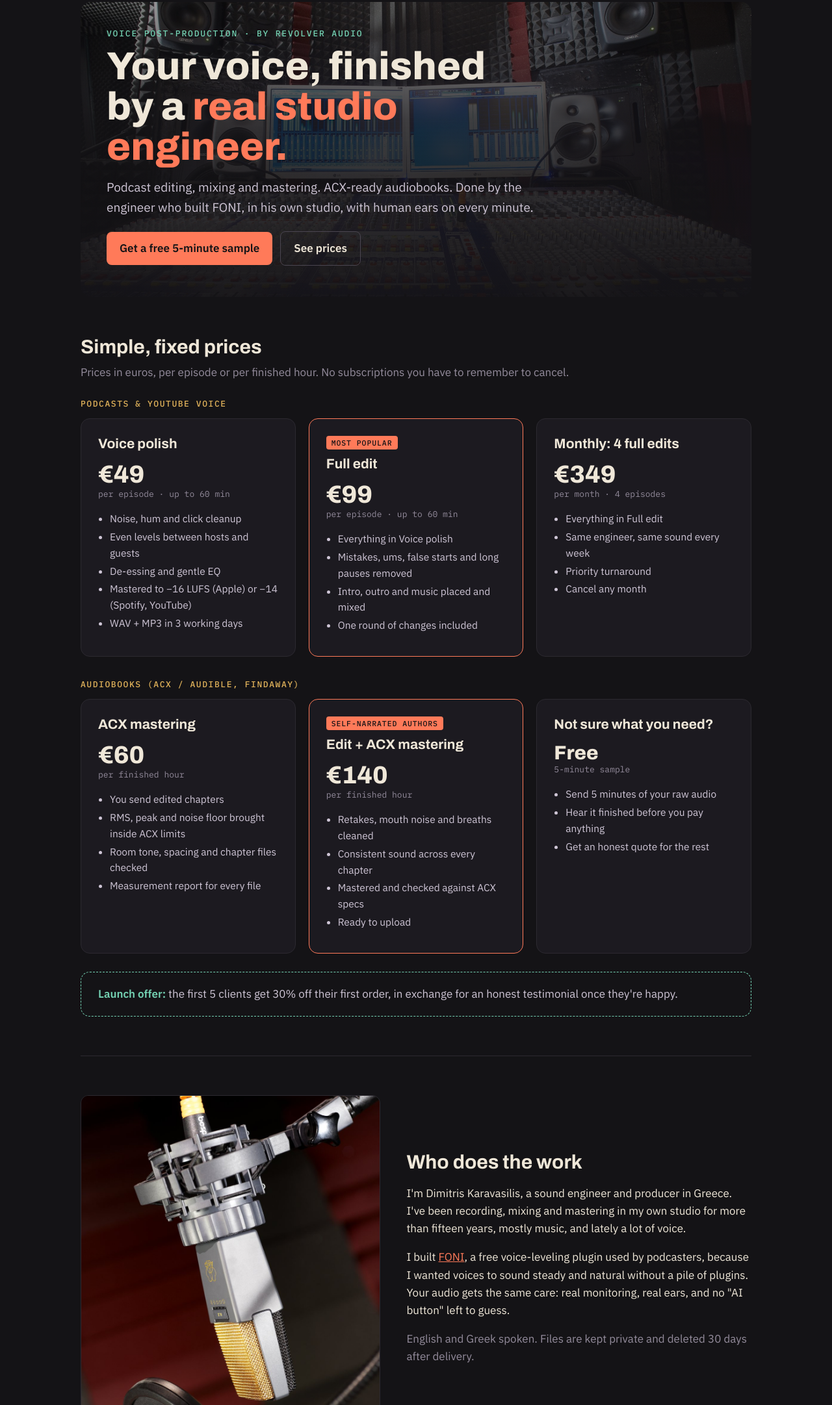
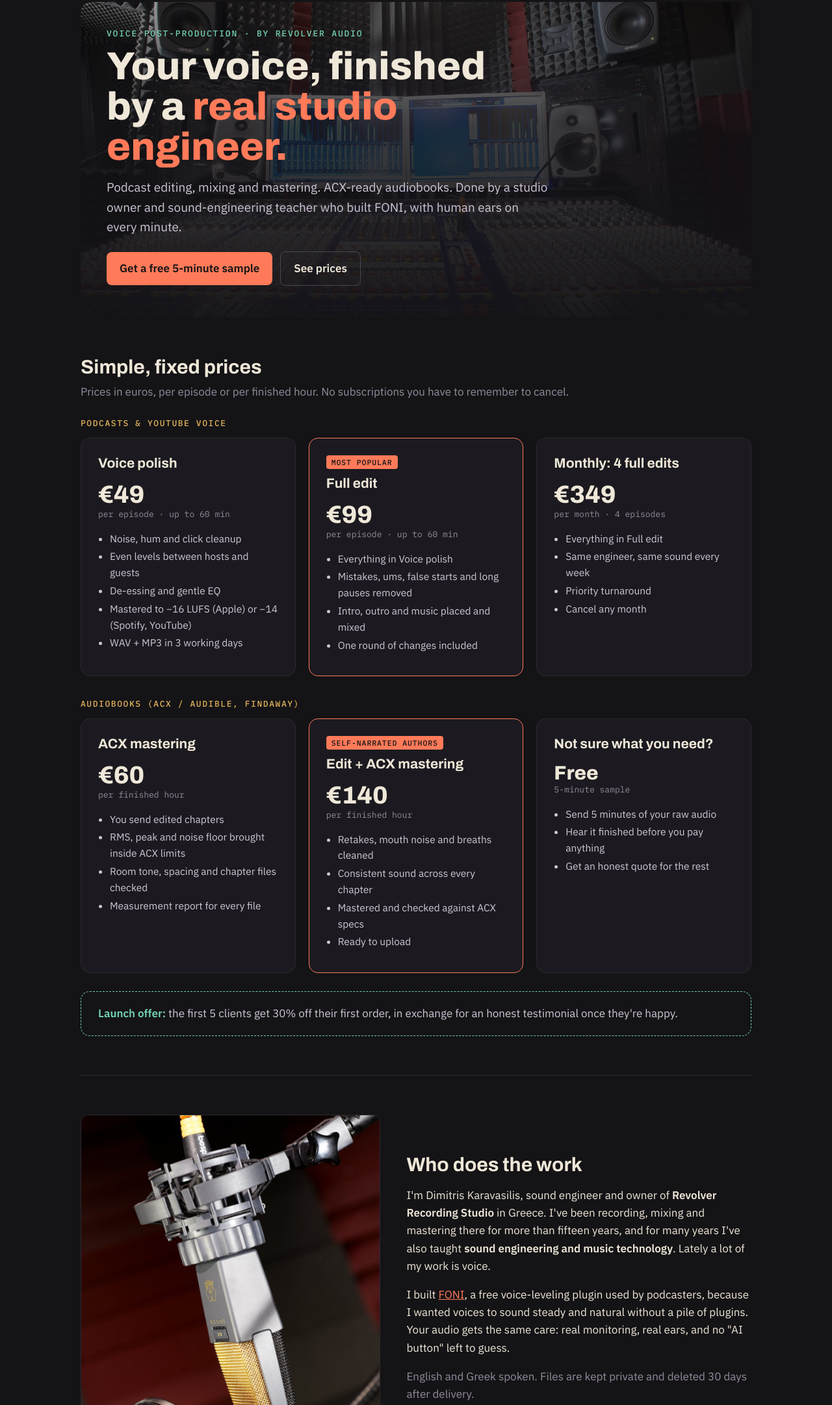
Before and after one commit to revolver-audio/revolver-audio.github.io, a plain HTML site: page services.html in a window 1280 px wide. Shown: the part 87-2250 px from the top of the page at 65% size. Drawn offline with Linux system fonts and the light colour scheme.

Commit message:
Services: studio owner and sound-engineering teacher

```diff
--- a/services.html
+++ b/services.html
@@ -77,7 +77,7 @@ footer{padding:28px 0 40px;color:var(--dim);font-size:14px}
 <div class="hero"><div class="hero-in">
   <div class="eyebrow">Voice post-production · by Revolver Audio</div>
   <h1>Your voice, finished by a <em>real studio engineer.</em></h1>
-  <p class="lead">Podcast editing, mixing and mastering. ACX-ready audiobooks. Done by the engineer who built FONI, in his own studio, with human ears on every minute.</p>
+  <p class="lead">Podcast editing, mixing and mastering. ACX-ready audiobooks. Done by a studio owner and sound-engineering teacher who built FONI, with human ears on every minute.</p>
   <a class="btn" href="#contact">Get a free 5-minute sample</a><a class="btn ghost" href="#prices">See prices</a>
 </div></div>
 
@@ -133,7 +133,7 @@ footer{padding:28px 0 40px;color:var(--dim);font-size:14px}
     <img src="studio-7443.jpg" alt="Condenser microphone in the Revolver Audio studio" style="max-height:520px;object-fit:cover">
     <div>
       <h2>Who does the work</h2>
-      <p>I'm Dimitris Karavasilis, a sound engineer and producer in Greece. I've been recording, mixing and mastering in my own studio for more than fifteen years, mostly music, and lately a lot of voice.</p>
+      <p>I'm Dimitris Karavasilis, sound engineer and owner of <b>Revolver Recording Studio</b> in Greece. I've been recording, mixing and mastering there for more than fifteen years, and for many years I've also taught <b>sound engineering and music technology</b>. Lately a lot of my work is voice.</p>
       <p>I built <a href="https://revolver-audio.github.io/foni-plugin/">FONI</a>, a free voice-leveling plugin used by podcasters, because I wanted voices to sound steady and natural without a pile of plugins. Your audio gets the same care: real monitoring, real ears, and no "AI button" left to guess.</p>
       <p style="color:var(--dim)">English and Greek spoken. Files are kept private and deleted 30 days after delivery.</p>
     </div>
```
